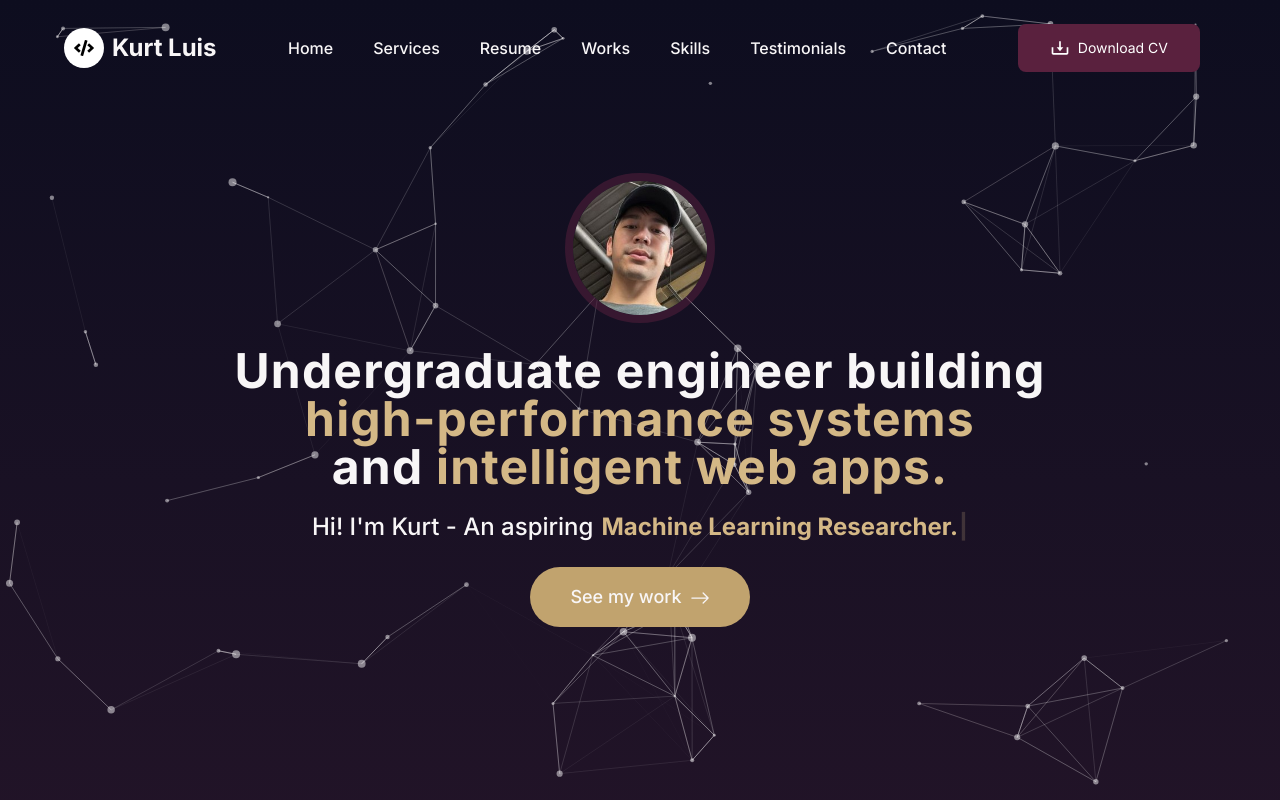
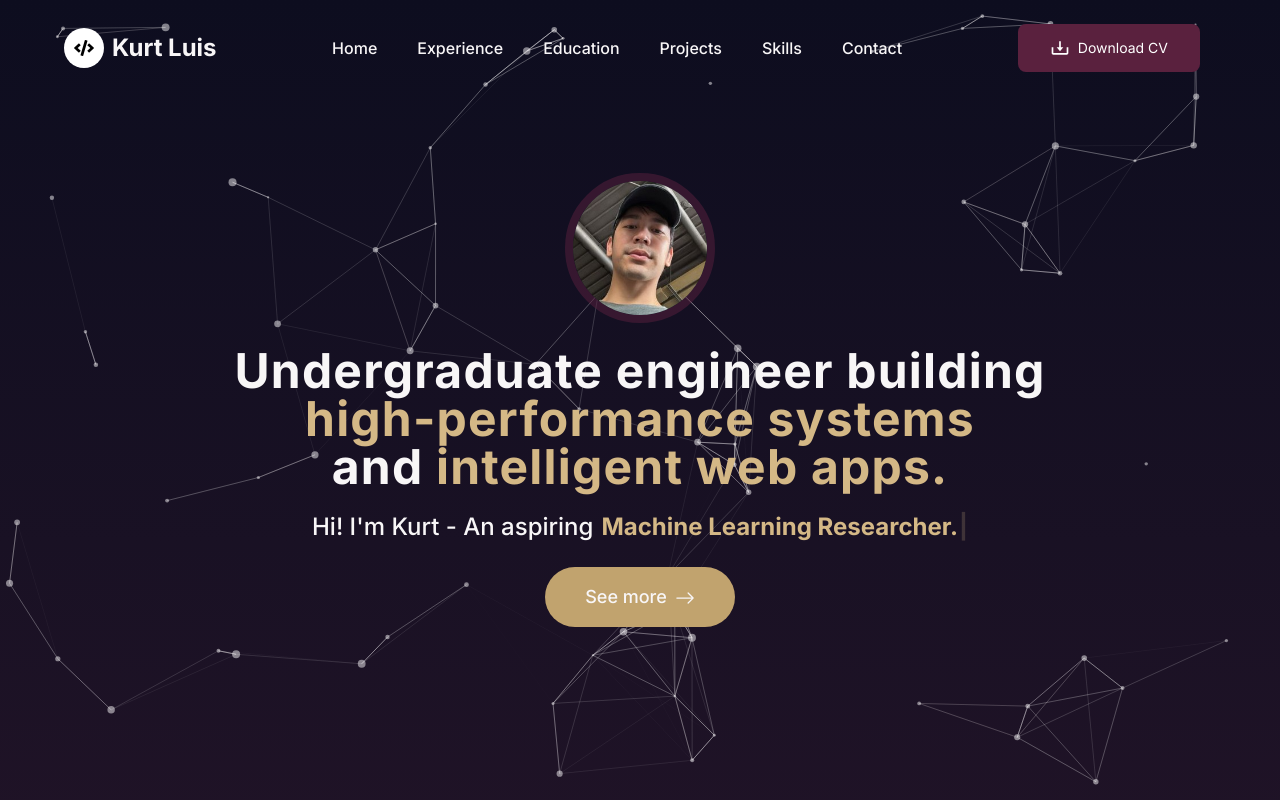
Before and after one commit to kurt-luis/portfolio, a Next.js app: page / in a window 1280 px wide. Shown: the top 800 px of the page. Built offline with nearby package versions, Linux system fonts and the light colour scheme.

Commit message:
feat: add footer, implement navlinks

```diff
--- a/app/globals.css
+++ b/app/globals.css
@@ -1 +1,8 @@
 @import "tailwindcss";
+
+/* ADD THIS BLOCK */
+html {
+  scroll-behavior: smooth;
+  /* Adjust this value based on how tall your Navbar is so it doesn't cover your titles! */
+  scroll-padding-top: 4rem;
+}
--- /dev/null
+++ b/components/Home/Footer/Footer.tsx
@@ -0,0 +1,79 @@
+import React from 'react';
+import { FaGithub, FaLinkedin, FaEnvelope, FaPhoneAlt, FaFacebook } from 'react-icons/fa';
+
+const Footer = () => {
+  return (
+    <footer className="bg-[#0d0d1f] py-12 border-t border-white/5 mt-20">
+        <div className="max-w-7xl mx-auto px-4 sm:px-6 lg:px-8">
+            <div className="flex flex-col md:flex-row justify-between items-center md:items-start gap-8">
+
+                {/* Branding / Name */}
+                <div className="text-center md:text-left">
+                    <h2 className="text-2xl font-bold text-[#f8f6f7]">Kurt Luis S. Landoy</h2>
+                    <p className="text-[#f8f6f7]/60 mt-2 text-sm tracking-wide">
+                        BS Electronics Engineering student @ UP Diliman
+                    </p>
+                </div>
+
+                {/* Direct Contact Links */}
+                <div className="flex flex-col items-center md:items-start space-y-4">
+                    <a
+                        href="mailto:ks.landoy@gmail.com"
+                        className="flex items-center space-x-3 text-[#f8f6f7]/80 hover:text-[#d4b886] transition-colors duration-300"
+                    >
+                        <FaEnvelope className="w-5 h-5" />
+                        <span className="text-sm font-medium">ks.landoy@gmail.com</span>
+                    </a>
+                    <a
+                        href="tel:+639296348131"
+                        className="flex items-center space-x-3 text-[#f8f6f7]/80 hover:text-[#d4b886] transition-colors duration-300"
+                    >
+                        <FaPhoneAlt className="w-5 h-5" />
+                        <span className="text-sm font-medium">+63 929 634 8131</span>
+                    </a>
+                </div>
+
+                {/* Links */}
+                <div className="flex space-x-4">
+                    <a
+                        href="https://github.com/kurt-luis"
+                        target="_blank"
+                        rel="noopener noreferrer"
+                        className="w-12 h-12 rounded-full bg-[#f8f6f7]/5 border border-white/10 flex items-center justify-center text-[#f8f6f7] hover:bg-[#d4b886] hover:border-[#d4b886] hover:text-[#0d0d1f] transition-all duration-300 shadow-lg hover:shadow-[0_0_15px_rgba(212,184,134,0.4)] hover:-translate-y-1"
+                        aria-label="GitHub Profile"
+                    >
+                        <FaGithub className="w-6 h-6" />
+                    </a>
+                    <a
+                        href="https://www.linkedin.com/in/kurt-luis-landoy-b88a16324/"
+                        target="_blank"
+                        rel="noopener noreferrer"
+                        className="w-12 h-12 rounded-full bg-[#f8f6f7]/5 border border-white/10 flex items-center justify-center text-[#f8f6f7] hover:bg-[#d4b886] hover:border-[#d4b886] hover:text-[#0d0d1f] transition-all duration-300 shadow-lg hover:shadow-[0_0_15px_rgba(212,184,134,0.4)] hover:-translate-y-1"
+                        aria-label="LinkedIn Profile"
+                    >
+                        <FaLinkedin className="w-6 h-6" />
+                    </a>
+                    <a
+                        href="https://www.facebook.com/krokkrokkrokk/"
+                        target="_blank"
+                        rel="noopener noreferrer"
+                        className="w-12 h-12 rounded-full bg-[#f8f6f7]/5 border border-white/10 flex items-center justify-center text-[#f8f6f7] hover:bg-[#d4b886] hover:border-[#d4b886] hover:text-[#0d0d1f] transition-all duration-300 shadow-lg hover:shadow-[0_0_15px_rgba(212,184,134,0.4)] hover:-translate-y-1"
+                        aria-label="Facebook Profile"
+                    >
+                        <FaFacebook className="w-6 h-6" />
+                    </a>
+                </div>
+            </div>
+
+            {/* Bottom Copyright Bar */}
+            <div className="mt-12 pt-8 border-t border-white/5 text-center">
+                <p className="text-[#f8f6f7]/40 text-sm">
+                    © {new Date().getFullYear()} Kurt Luis S. Landoy. All rights reserved.
+                </p>
+            </div>
+        </div>
+    </footer>
+  );
+}
+
+export default Footer;
--- a/components/Home/Hero/Hero.tsx
+++ b/components/Home/Hero/Hero.tsx
@@ -43,7 +43,7 @@ const Hero = () => {
 
             <button className="mt-6 px-10 py-4 bg-[#c1a36e] hover:bg-[#d4b886] transition-all duration-300
             cursor-pointer rounded-full text-lg font-medium">
-                <span>See my work</span>
+                <span>See more</span>
                 <BsArrowRight className="w-5 h-5 ml-2 inline-block" />
             </button>
         </div>
--- a/components/Home/Home.tsx
+++ b/components/Home/Home.tsx
@@ -1,18 +1,29 @@
 "use client";
 import React from "react";
 import Hero from "./Hero/Hero";
-import Services from "./Services/Services";
 import Resume from "./Resume/Resume";
 import Projects from "./Projects/Projects";
 import Skills from "./Skills/Skills";
+import Footer from "./Footer/Footer";
 
 const Home = () => {
     return (
       <div className="bg-gradient-to-b from-[#0d0d1f] to-[#5a213e] min-h-screen overflow-hidden">
-        <Hero />
-        <Resume />
-        <Projects />
-        <Skills />
+        <section id="home">
+          <Hero />
+        </section>
+        <section id="resume">
+          <Resume />
+        </section>
+        <section id="projects">
+          <Projects />
+        </section>
+        <section id="skills">
+          <Skills />
+        </section>
+        <section id="contact">
+          <Footer />
+        </section>
       </div>
     );
 }
--- a/components/Home/Projects/Projects.tsx
+++ b/components/Home/Projects/Projects.tsx
@@ -5,7 +5,7 @@ import ProjectCard from './ProjectCard';
 const Projects = () => {
   return (
     <div className="pt-16 pb-16">
-        <h1 className="text-center text-2xl md:text-4xl xl:text-5xl font-bold text-[#f8f6f7]">
+        <h1 className="text-center text-4xl md:text-5xl xl:text-6xl font-bold text-[#f8f6f7]">
             See my <br /> recent <span className="text-[#d4b886]"> projects </span>
         </h1>
         <div className="w-[70%] mx-auto grid grid-cols-1 md:grid-cols-2 gap-10 mt-16">
--- a/constant/constant.ts
+++ b/constant/constant.ts
@@ -1,45 +1,38 @@
 export const NavLinks = [
     {
         id: 1,
-        url: '#',
+        url: '#home',
         label: 'Home',
     },
 
     {
         id: 2,
-        url: '#',
-        label: 'Services',
+        url: '#resume',
+        label: 'Experience',
     },
 
     {
         id: 3,
-        url: '#',
-        label: 'Resume',
+        url: '#resume',
+        label: 'Education',
     },
 
     {
         id: 4,
-        url: '#',
-        label: 'Works',
+        url: '#projects',
+        label: 'Projects',
     },
 
     {
         id: 5,
-        url: '#',
+        url: '#skills',
         label: 'Skills',
     },
 
     {
         id: 6,
-        url: '#',
-        label: 'Testimonials',
-    },
-
-    {
-        id: 7,
-        url: '#',
+        url: '#contact',
         label: 'Contact',
     },
 
-
 ];
--- a/package.json
+++ b/package.json
@@ -12,6 +12,7 @@
     "@tsparticles/engine": "^4.1.3",
     "@tsparticles/react": "^4.1.3",
     "@tsparticles/slim": "^4.1.3",
+    "aos": "^3.0.0-beta.6",
     "next": "16.2.7",
     "react": "19.2.4",
     "react-dom": "19.2.4",
```
Also changed, not shown: 1 other file (tests, documents, lock files or other folders).
